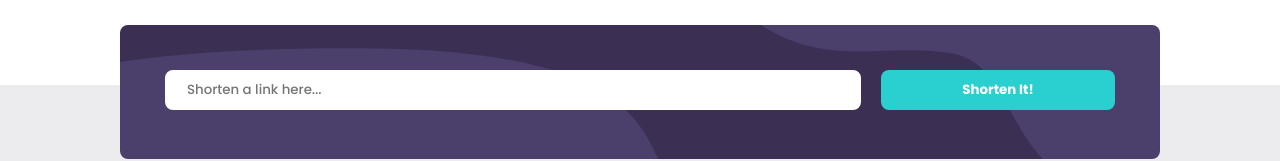
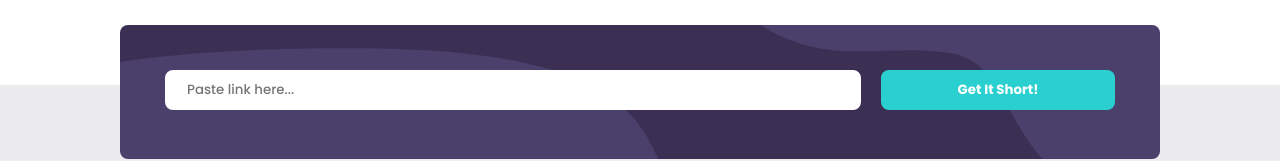
Before and after one commit to OkoroaforKelechiDivine/front-end, a React (Create React App) app: page / in a window 1280 px wide. Shown: the part 736-897 px from the top of the page. Built offline with nearby package versions, Linux system fonts and the light colour scheme.

Commit message:
editing text

```diff
--- a/src/components/LinkShortener.jsx
+++ b/src/components/LinkShortener.jsx
@@ -41,12 +41,12 @@ const LinkShortener = () => {
         <div className={'link-shortener'}>
             <form>
                 <div className={"input-field"}>
-                    <input type={"text"} placeholder={'Shorten a link here...'}
+                    <input type={"text"} placeholder={'Paste link here...'}
                            value={originalLink} onChange={(e) => { setOriginalLink(e.target.value);
                                console.log(originalLink); }}/>
                     <small id={'form-error'}></small>
                 </div>
-                <button type={'submit'} onClick={shortenLink}>Shorten It!</button>
+                <button type={'submit'} onClick={shortenLink}>Get It Short!</button>
             </form>
             <ul className={"short-links"}>
                 {
```
